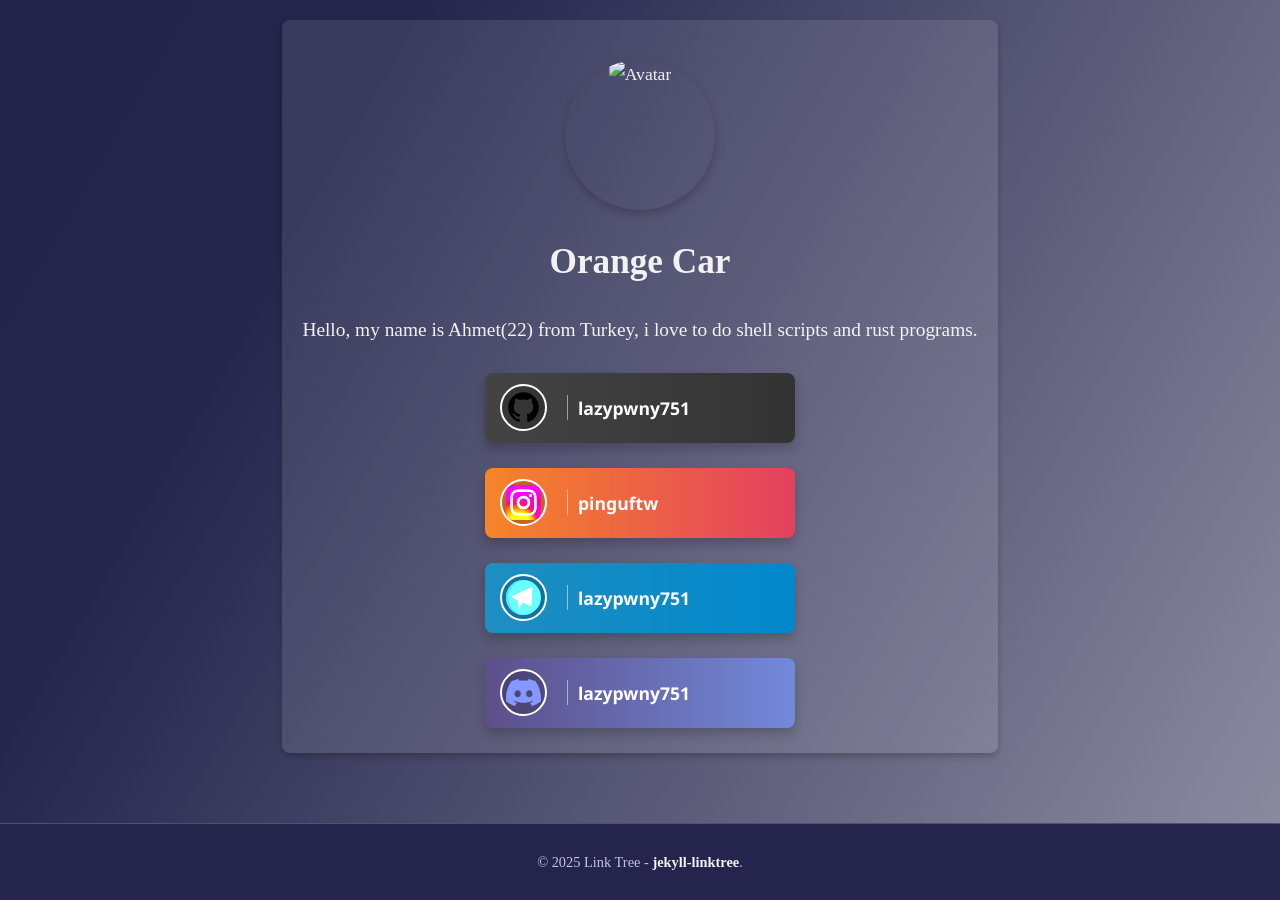
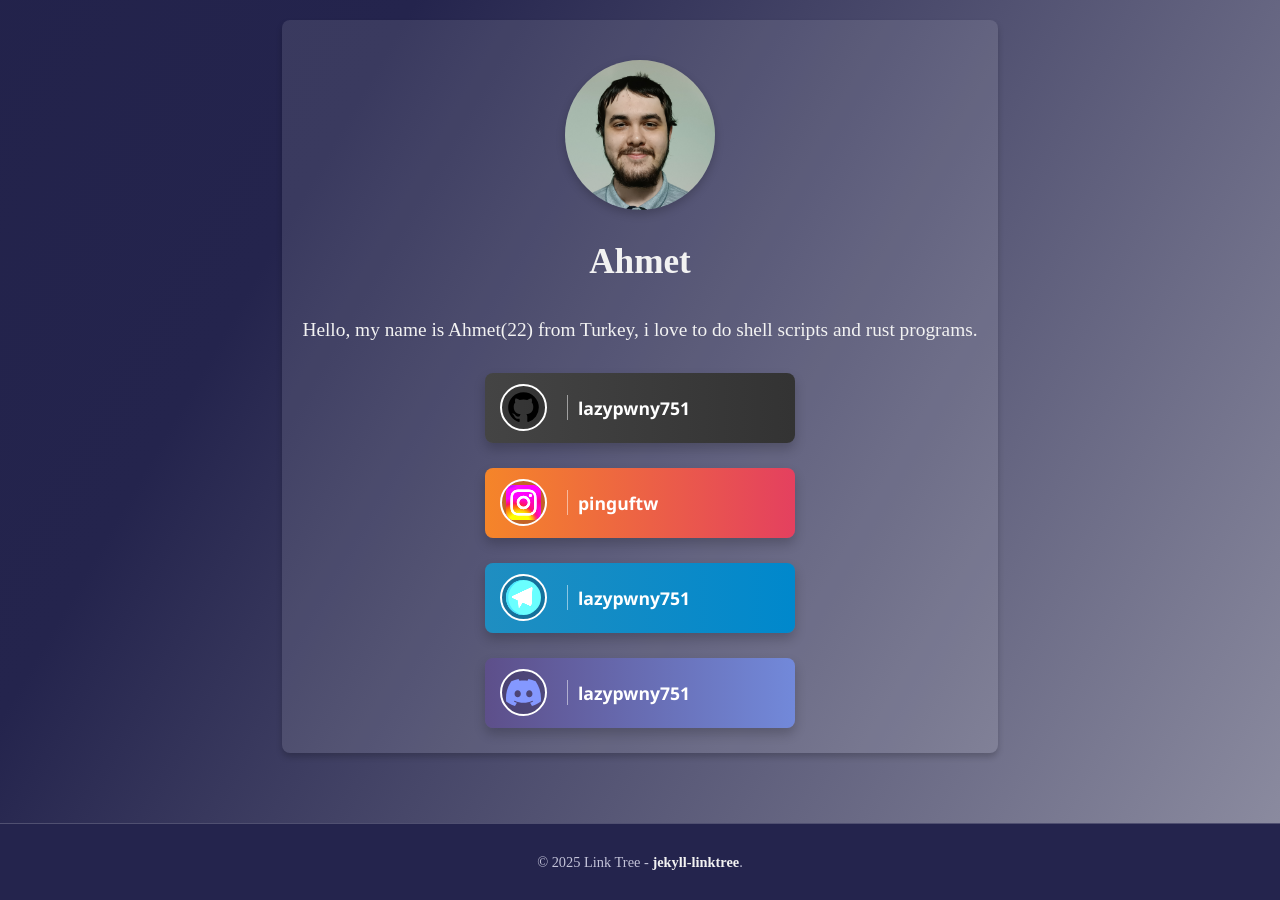
Before and after one commit to lazypwny751/social, a Jekyll site: the page built from index.markdown, in a window 1280 px wide. Built offline with Jekyll 4.4.1, drawn with Linux system fonts in a browser that asks for light colours.

Commit message:
me and title

```diff
--- a/index.markdown
+++ b/index.markdown
@@ -1,6 +1,7 @@
 ---
 layout: default
 avatar: /social/assets/img/ahmed.jpeg
+mahlas: Ahmet
 
 github:
  - lazypwny751
```
Also changed, not shown: assets/img/ahmed.jpeg (added).
